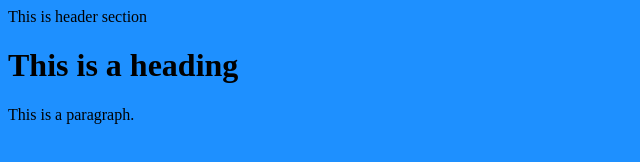
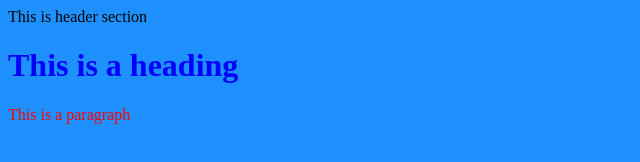
Before and after one commit to SurekhaChillara/simplehtml, a plain HTML site: page index.html in a window 1280 px wide. Shown: the whole page, without its empty margins (0-640 px from the left). Drawn offline with Linux system fonts and the light colour scheme.

Commit message:
added text color feature to index.html

```diff
--- a/index.html
+++ b/index.html
@@ -2,12 +2,8 @@
 <head>
 This is header section</head>
 <title> This is the title of the page</title>
-
 <body style="background-color:DodgerBlue;">
-
-<h1>This is a heading</h1>
-<p>This is a paragraph.</p>
-
+<h1 style="color:blue;">This is a heading</h1>
+<p style="color:red;">This is a paragraph</p>
 </body>
-
 </html>
```
